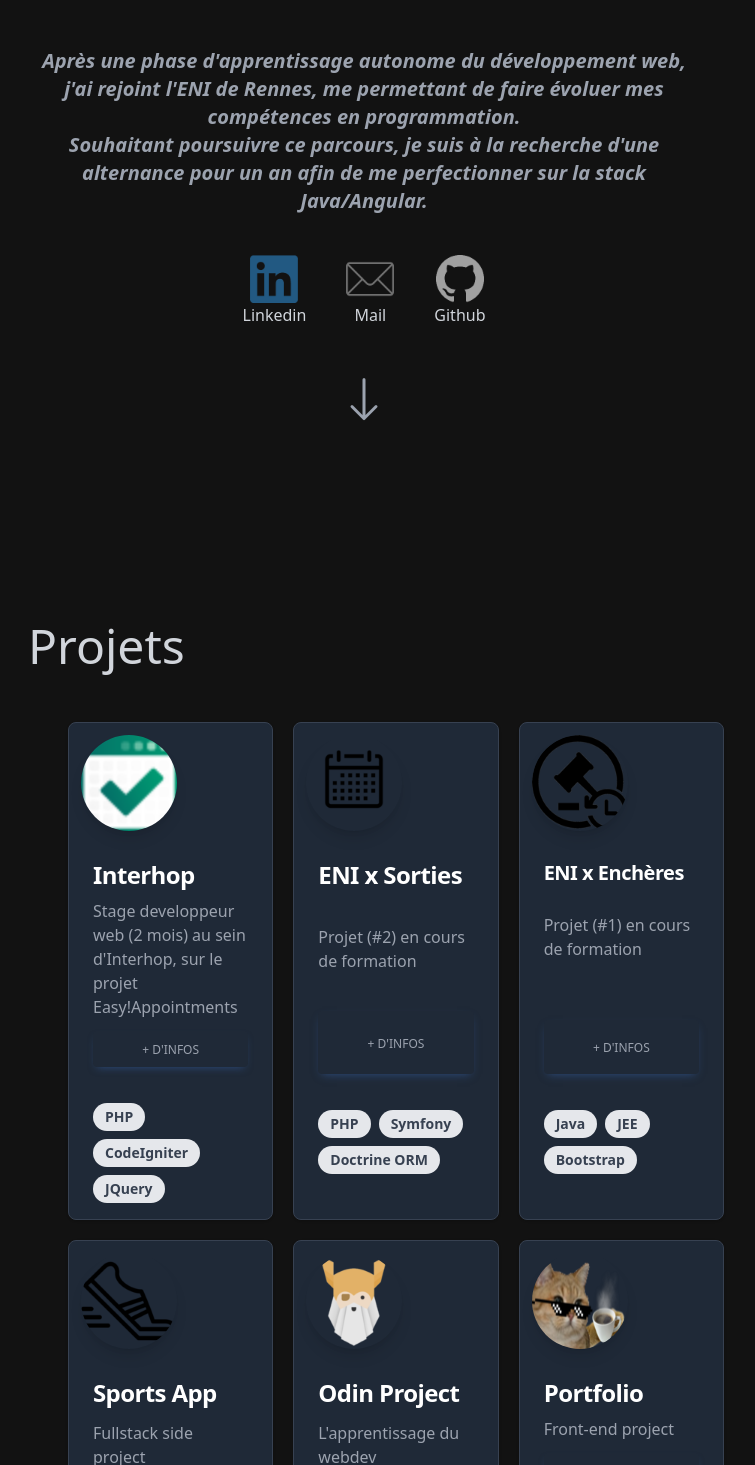
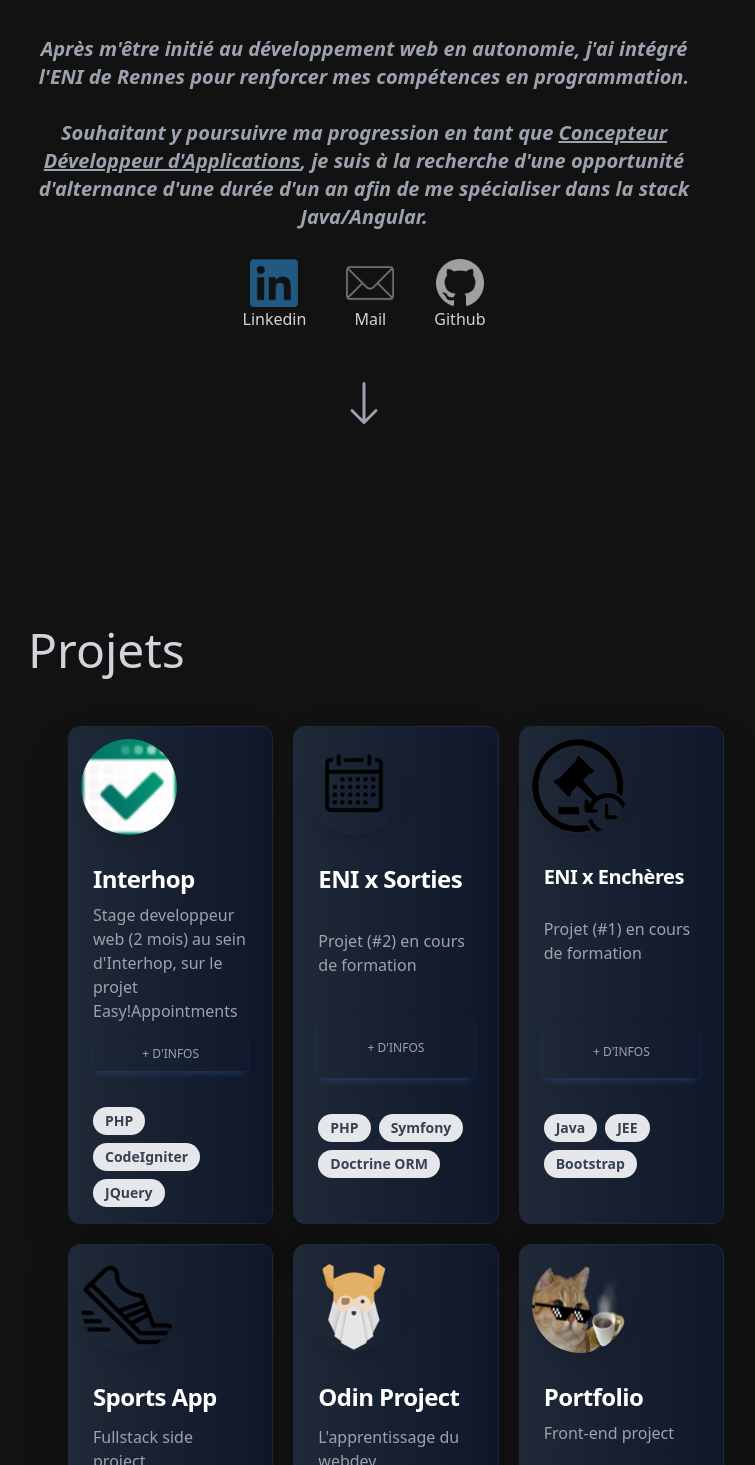
Before and after one commit to ThGtc/portfolio, a Next.js app: page / in a window 1280 px wide. Shown: the part 345-1810 px from the top of the page, without its empty margins (244-999 px from the left). Built offline with nearby package versions, Linux system fonts and the light colour scheme.

Commit message:
Upgrade projects cards

```diff
--- a/components/Hero.tsx
+++ b/components/Hero.tsx
@@ -2,6 +2,8 @@ import {Inter} from 'next/font/google'
 import {siteTitle} from '@/components/Layout'
 import {animateScroll as scroll} from 'react-scroll';
 import ContactCompo from "@/components/Contact";
+import Link from "next/link";
+import {eniLevelUpLink} from "@/components/HideThoseLinks";
 
 
 const inter = Inter({subsets: ['latin']})
@@ -17,19 +19,22 @@ const onBtnClick = () => {
 
 export default function Hero() {
     return (
-        <section className="max-w-3xl mx-auto pt-2 min-h-screen sm:min-h-fit px-4" id="landingArea">
+        <section
+            className="max-w-3xl mx-auto pt-2 min-h-screen sm:min-h-fit px-4"
+            id="landingArea">
             <div className="dark:text-gray-300 max-w-2xl">
                 <p className="text-3xl lg:text-5xl lg:leading-normal">
                     Hello there 👋 {/* General Kenobi */}
                 </p>
 
-                <p className="text-center text-lg py-10 italic font-semibold dark:text-gray-400 sm:text-xl">
-                    Après une phase d&apos;apprentissage autonome du développement web, j&apos;ai
-                    rejoint l&apos;ENI de Rennes, me permettant de faire évoluer
-                    mes compétences en programmation.
-                    <br/>
-                    Souhaitant poursuivre ce parcours, je suis à la recherche d&apos;une alternance pour un an
-                    afin de me perfectionner sur la stack Java/Angular.
+                <p className="text-center text-lg py-7 italic font-semibold dark:text-gray-400 sm:text-xl">
+                    Après m&apos;être initié au développement web en autonomie, j&apos;ai
+                    intégré l&apos;ENI de Rennes pour renforcer mes compétences en programmation.
+                    <br/> <br/>
+                    Souhaitant y poursuivre ma progression en
+                    tant que <Link className="underline" href={eniLevelUpLink} target={"_blank"}>Concepteur Développeur d&apos;Applications</Link>, je
+                    suis à la recherche d&apos;une opportunité d&apos;alternance d&apos;une durée d&apos;un an
+                    afin de me spécialiser dans la stack Java/Angular.
                     <br/>
                 </p>
                 <ContactCompo/>
--- /dev/null
+++ b/components/projectsCards/CardLayout.tsx
@@ -0,0 +1,71 @@
+'use client';
+import React, {useRef, useState} from "react";
+
+export const CardLayout = ({children}: {
+    children: React.ReactNode
+}) => {
+
+    const divRef = useRef<HTMLDivElement>(null);
+    const [isFocused, setIsFocused] = useState(false);
+    const [position, setPosition] = useState({x: 0, y: 0});
+    const [opacity, setOpacity] = useState(0);
+    let isDarkMode = false;
+    //const randomColor = `rgba(${Math.floor(Math.random() * 256)}, ${Math.floor(Math.random() * 256)}, ${Math.floor(Math.random() * 256)}, .1)`;
+
+    if (typeof document !== 'undefined' && document.documentElement.classList.contains('dark')) {
+        isDarkMode = true;
+    }
+
+    const handleMouseMove = (e: React.MouseEvent<HTMLDivElement>) => {
+        if (!divRef.current || isFocused) return;
+
+        const div = divRef.current;
+        const rect = div.getBoundingClientRect();
+
+        setPosition({x: e.clientX - rect.left, y: e.clientY - rect.top});
+    };
+
+    const handleFocus = () => {
+        setIsFocused(true);
+        setOpacity(1);
+    };
+
+    const handleBlur = () => {
+        setIsFocused(false);
+        setOpacity(0);
+    };
+
+    const handleMouseEnter = () => {
+        setOpacity(1);
+    };
+
+    const handleMouseLeave = () => {
+        setOpacity(0);
+    };
+
+    return (
+        <div
+            ref={divRef}
+            onMouseMove={handleMouseMove}
+            onFocus={handleFocus}
+            onBlur={handleBlur}
+            onMouseEnter={handleMouseEnter}
+            onMouseLeave={handleMouseLeave}
+            //className="bg-white border border-gray-200  rounded-lg shadow  hover:bg-gray-100">
+            className='relative grid grid-rows-[0.25fr_1fr_0.5fr] overflow-scroll md:flex-row md:max-w-xl no-scrollbar rounded-xl border border-gray-200 dark:border-slate-800 bg-gradient-to-r dark:from-gray-800 dark:to-slate-900 from-gray-100 to-slate-200 shadow-2xl'
+        >
+            <div
+                className='pointer-events-none absolute -inset-px opacity-0 transition duration-300'
+                style={{
+                    opacity,
+                    background: isDarkMode
+                        ? `radial-gradient(600px circle at ${position.x}px ${position.y}px, rgba(255, 182, 255, .1), transparent 40%)`
+                        : `radial-gradient(600px circle at ${position.x}px ${position.y}px, rgba(163, 249, 62, .1), transparent 40%)`,
+                }}
+            />
+            {children}
+        </div>
+    );
+
+
+}
--- a/components/projectsCards/EniEncheresCard.tsx
+++ b/components/projectsCards/EniEncheresCard.tsx
@@ -6,6 +6,7 @@ import GithubLogo from "@/public/GitHub.png";
 import {githubEncheres} from "@/components/HideThoseLinks";
 import {useCardModal} from "@/components/animations/CardsModal";
 import {animated} from "react-spring";
+import {CardLayout} from "@/components/projectsCards/CardLayout";
 
 export default function EniEncheresProject() {
 
@@ -13,12 +14,13 @@ export default function EniEncheresProject() {
 
     return (
         <>
-            <div
-                className="no-scrollbar bg-white border border-gray-200 rounded-lg grid grid-rows-[0.25fr_1fr_0.5fr] shadow md:flex-row md:max-w-xl hover:bg-gray-100 dark:border-gray-700 dark:bg-gray-800 dark:hover:bg-gray-700 overflow-scroll">
-                <Image
-                    className="w-24 h-24 m-3 rounded-full shadow-lg"
-                    src={EncheresLogo} alt={'Enchères'} title={'Enchères'}
-                />
+            <CardLayout>
+                <div>
+                    <Image
+                        className="w-24 h-24 m-3 rounded-full shadow-lg"
+                        src={EncheresLogo} alt={'Enchères'} title={'Enchères'}
+                    />
+                </div>
                 <div className="px-6 py-4 grid">
                     <h3 className="mb-2 text-xl font-bold tracking-tight text-gray-900 dark:text-white">
                         ENI x Enchères
@@ -43,7 +45,7 @@ export default function EniEncheresProject() {
                     <span
                         className="inline-block bg-gray-200 rounded-full px-3 py-1 text-sm font-semibold text-gray-700 mr-2 mb-2">Bootstrap</span>
                 </div>
-            </div>
+            </CardLayout>
 
             {showModal ? (
                 <>
@@ -56,7 +58,7 @@ export default function EniEncheresProject() {
                     >
                         <div className="relative w-auto my-6 mx-auto max-w-3xl max-h-full">
                             <div
-                                className="border-0 rounded-lg shadow-lg relative flex flex-col w-full bg-white outline-none focus:outline-none dark:border-gray-700 dark:bg-gray-800">
+                                className="border-0 rounded-lg shadow-lg relative flex flex-col w-full bg-white outline-none focus:outline-none dark:border-gray-700 dark:bg-slate-900">
                                 <div className="p-5 border-b border-solid border-slate-200 rounded-t">
                                     <div className="flex items-start justify-between">
                                         <h4 className="text-3xl font-semibold">
--- a/components/projectsCards/EniSortirCard.tsx
+++ b/components/projectsCards/EniSortirCard.tsx
@@ -6,6 +6,7 @@ import GithubLogo from "@/public/GitHub.png";
 import {githubSortir} from "@/components/HideThoseLinks";
 import {useCardModal} from "@/components/animations/CardsModal";
 import {animated} from "react-spring";
+import {CardLayout} from "@/components/projectsCards/CardLayout";
 
 export default function EniSortirProject() {
 
@@ -13,12 +14,13 @@ export default function EniSortirProject() {
 
     return (
         <>
-            <div
-                className="no-scrollbar bg-white border border-gray-200 grid grid-rows-[0.25fr_1fr_0.5fr] rounded-lg shadow md:flex-row md:max-w-xl hover:bg-gray-100 dark:border-gray-700 dark:bg-gray-800 dark:hover:bg-gray-700 overflow-scroll">
-                <Image
-                    className="w-24 h-24 m-3 rounded-full shadow-lg"
-                    src={SortirLogo} alt={'Sortir'} title={'Sortir'}
-                />
+            <CardLayout>
+                <div>
+                    <Image
+                        className="w-24 h-24 m-3 rounded-full shadow-lg"
+                        src={SortirLogo} alt={'Sortir'} title={'Sortir'}
+                    />
+                </div>
                 <div className="px-6 py-4 grid">
                     <h3 className="mb-2 text-2xl font-bold tracking-tight text-gray-900 dark:text-white">
                         ENI x Sorties
@@ -41,7 +43,7 @@ export default function EniSortirProject() {
                     <span
                         className="inline-block bg-gray-200 rounded-full px-3 py-1 text-sm font-semibold text-gray-700 mr-2 mb-2">Doctrine ORM</span>
                 </div>
-            </div>
+            </CardLayout>
 
             {showModal ? (
                 <>
@@ -54,7 +56,7 @@ export default function EniSortirProject() {
                     >
                         <div className="relative w-auto my-6 mx-auto max-w-3xl max-h-full">
                             <div
-                                className="border-0 rounded-lg shadow-lg relative flex flex-col w-full bg-white outline-none focus:outline-none dark:border-gray-700 dark:bg-gray-800">
+                                className="border-0 rounded-lg shadow-lg relative flex flex-col w-full bg-white outline-none focus:outline-none dark:border-gray-700 dark:bg-slate-900">
                                 <div className="p-5 border-b border-solid border-slate-200 rounded-t">
                                     <div className="flex items-start justify-between">
                                         <h4 className="text-3xl font-semibold">
--- a/components/projectsCards/InterhopCard.tsx
+++ b/components/projectsCards/InterhopCard.tsx
@@ -6,6 +6,7 @@ import GitLabLogo from '@/public/GitLab.png'
 import {gitLabEasyAppointments} from "@/components/HideThoseLinks";
 import {useCardModal} from "@/components/animations/CardsModal";
 import {animated} from "react-spring";
+import {CardLayout} from "@/components/projectsCards/CardLayout";
 
 export default function InterhopProject() {
 
@@ -13,12 +14,13 @@ export default function InterhopProject() {
 
     return (
         <>
-            <div
-                className="no-scrollbar bg-white border border-gray-200 grid grid-rows-[0.25fr_1fr_0.5fr] rounded-lg shadow md:flex-row md:max-w-xl hover:bg-gray-100 dark:border-gray-700 dark:bg-gray-800 dark:hover:bg-gray-700 overflow-scroll">
-                <Image
-                    className="w-24 h-24 m-3 rounded-full shadow-lg"
-                    src={EasyApptLogo} alt={'Easy!Appointments'} title={'Easy!Appointments'}
-                />
+            <CardLayout>
+                <div>
+                    <Image
+                        className="w-24 h-24 m-3 rounded-full shadow-lg"
+                        src={EasyApptLogo} alt={'Easy!Appointments'} title={'Easy!Appointments'}
+                    />
+                </div>
                 <div className="px-6 py-4 grid">
                     <h3 className="mb-2 text-2xl font-bold tracking-tight text-gray-900 dark:text-white">
                         Interhop
@@ -41,7 +43,7 @@ export default function InterhopProject() {
                     <span
                         className="inline-block bg-gray-200 rounded-full px-3 py-1 text-sm font-semibold text-gray-700 mr-2 mb-2">JQuery</span>
                 </div>
-            </div>
+            </CardLayout>
 
             {showModal ? (
                 <>
@@ -54,7 +56,7 @@ export default function InterhopProject() {
                     >
                         <div className="relative w-auto my-6 mx-auto max-w-3xl max-h-full">
                             <div
-                                className="border-0 rounded-lg shadow-lg relative flex flex-col w-full bg-white outline-none focus:outline-none dark:border-gray-700 dark:bg-gray-800">
+                                className="border-0 rounded-lg shadow-lg relative flex flex-col w-full bg-white outline-none focus:outline-none dark:border-gray-700 dark:bg-slate-900">
                                 <div className="p-5 border-b border-solid border-slate-200 rounded-t">
                                     <div className="flex items-start justify-between">
                                         <h4 className="text-3xl font-semibold">
--- a/components/projectsCards/OdinProjectCard.tsx
+++ b/components/projectsCards/OdinProjectCard.tsx
@@ -6,6 +6,7 @@ import GithubLogo from "@/public/GitHub.png";
 import {githubOdinProject} from "@/components/HideThoseLinks";
 import {useCardModal} from "@/components/animations/CardsModal";
 import {animated} from "react-spring";
+import {CardLayout} from "@/components/projectsCards/CardLayout";
 
 export default function OdinProject() {
 
@@ -13,12 +14,13 @@ export default function OdinProject() {
 
     return (
         <>
-            <div
-                className="no-scrollbar bg-white border border-gray-200 grid grid-rows-[0.25fr_1fr_0.5fr] rounded-lg shadow md:flex-row md:max-w-xl hover:bg-gray-100 dark:border-gray-700 dark:bg-gray-800 dark:hover:bg-gray-700 overflow-scroll">
-                <Image
-                    className="w-24 h-24 m-3 rounded-full shadow-lg"
-                    src={OdinLogo} alt={'Odin Project'} title={'Odin Project'}
-                />
+            <CardLayout>
+                <div>
+                    <Image
+                        className="w-24 h-24 m-3 rounded-full shadow-lg"
+                        src={OdinLogo} alt={'Odin Project'} title={'Odin Project'}
+                    />
+                </div>
                 <div className="px-6 py-4 grid">
                     <h3 className="mb-2 text-2xl font-bold tracking-tight text-gray-900 dark:text-white">
                         Odin Project
@@ -41,7 +43,7 @@ export default function OdinProject() {
                     <span
                         className="inline-block bg-gray-200 rounded-full px-3 py-1 text-sm font-semibold text-gray-700 mr-2 mb-2">Vanilla JS</span>
                 </div>
-            </div>
+            </CardLayout>
 
             {showModal ? (
                 <>
@@ -54,7 +56,7 @@ export default function OdinProject() {
                     >
                         <div className="relative w-auto my-6 mx-auto max-w-3xl">
                             <div
-                                className="border-0 rounded-lg shadow-lg relative flex flex-col w-full bg-white outline-none focus:outline-none dark:border-gray-700 dark:bg-gray-800">
+                                className="border-0 rounded-lg shadow-lg relative flex flex-col w-full bg-white outline-none focus:outline-none dark:border-gray-700 dark:bg-slate-900">
                                 <div className="p-5 border-b border-solid border-slate-200 rounded-t">
                                     <div className="flex items-start justify-between">
                                         <h4 className="text-3xl font-semibold">
@@ -119,6 +121,5 @@ export default function OdinProject() {
                 </>
             ) : null}
         </>
-
     )
 }
--- a/components/projectsCards/Portfolio.tsx
+++ b/components/projectsCards/Portfolio.tsx
@@ -6,6 +6,7 @@ import GithubLogo from "@/public/GitHub.png";
 import {githubPortfolio} from "@/components/HideThoseLinks";
 import {useCardModal} from "@/components/animations/CardsModal";
 import {animated} from "react-spring";
+import {CardLayout} from "@/components/projectsCards/CardLayout";
 
 export default function PortfolioProject() {
 
@@ -13,12 +14,13 @@ export default function PortfolioProject() {
 
     return (
         <>
-            <div
-                className="no-scrollbar bg-white border border-gray-200 grid grid-rows-[0.25fr_1fr_0.5fr] rounded-lg shadow md:flex-row md:max-w-xl hover:bg-gray-100 dark:border-gray-700 dark:bg-gray-800 dark:hover:bg-gray-700 overflow-scroll">
-                <Image
-                    className="w-24 h-24 m-3 rounded-full shadow-lg"
-                    src={PortfolioLogo} alt={'Portfolio logo'} title={'Portfolio'}
-                />
+            <CardLayout>
+                <div>
+                    <Image
+                        className="w-24 h-24 m-3 rounded-full shadow-lg"
+                        src={PortfolioLogo} alt={'Portfolio logo'} title={'Portfolio'}
+                    />
+                </div>
                 <div className="px-6 py-4 grid">
                     <h3 className="mb-2 text-2xl font-bold tracking-tight text-gray-900 dark:text-white">
                         Portfolio
@@ -41,7 +43,7 @@ export default function PortfolioProject() {
                     <span
                         className="inline-block bg-gray-200 rounded-full px-3 py-1 text-sm font-semibold text-gray-700 mr-2 mb-2">Tailwind CSS</span>
                 </div>
-            </div>
+            </CardLayout>
 
             {showModal ? (
                 <>
@@ -54,7 +56,7 @@ export default function PortfolioProject() {
                     >
                         <div className="relative w-auto my-6 mx-auto max-w-3xl">
                             <div
-                                className="border-0 rounded-lg shadow-lg relative flex flex-col w-full bg-white outline-none focus:outline-none dark:border-gray-700 dark:bg-gray-800">
+                                className="border-0 rounded-lg shadow-lg relative flex flex-col w-full bg-white outline-none focus:outline-none dark:border-gray-700 dark:bg-slate-900">
                                 <div className="p-5 border-b border-solid border-slate-200 rounded-t">
                                     <div className="flex items-start justify-between">
                                         <h4 className="text-3xl font-semibold">
--- a/components/projectsCards/SportsCard.tsx
+++ b/components/projectsCards/SportsCard.tsx
@@ -6,6 +6,7 @@ import GithubLogo from "@/public/GitHub.png";
 import {githubSportsApp} from "@/components/HideThoseLinks";
 import {useCardModal} from "@/components/animations/CardsModal";
 import {animated} from "react-spring";
+import {CardLayout} from "@/components/projectsCards/CardLayout";
 
 export default function SportsProject() {
 
@@ -13,12 +14,13 @@ export default function SportsProject() {
 
     return (
         <>
-            <div
-                className="no-scrollbar bg-white border border-gray-200 grid grid-rows-[0.25fr_1fr_0.5fr] rounded-lg shadow md:flex-row md:max-w-xl hover:bg-gray-100 dark:border-gray-700 dark:bg-gray-800 dark:hover:bg-gray-700 overflow-scroll">
-                <Image
-                    className="w-24 h-24 m-3 rounded-full shadow-lg"
-                    src={SportsLogo} alt={'Sports logo'} title={'Sports app'}
-                />
+            <CardLayout>
+                <div>
+                    <Image
+                        className="w-24 h-24 m-3 rounded-full shadow-lg"
+                        src={SportsLogo} alt={'Sports logo'} title={'Sports app'}
+                    />
+                </div>
                 <div className="px-6 py-4 grid">
                     <h3 className="mb-2 text-2xl font-bold tracking-tight text-gray-900 dark:text-white">
                         Sports App
@@ -41,7 +43,7 @@ export default function SportsProject() {
                     <span
                         className="inline-block bg-gray-200 rounded-full px-3 py-1 text-sm font-semibold text-gray-700 mr-2 mb-2">Angular</span>
                 </div>
-            </div>
+            </CardLayout>
 
             {showModal ? (
                 <>
@@ -54,7 +56,7 @@ export default function SportsProject() {
                     >
                         <div className="relative w-auto my-6 mx-auto max-w-3xl max-h-full">
                             <div
-                                className="border-0 rounded-lg shadow-lg relative flex flex-col w-full bg-white outline-none focus:outline-none dark:border-gray-700 dark:bg-gray-800">
+                                className="border-0 rounded-lg shadow-lg relative flex flex-col w-full bg-white outline-none focus:outline-none dark:border-gray-700 dark:bg-slate-900">
                                 <div className="p-5 border-b border-solid border-slate-200 rounded-t">
                                     <div className="flex items-start justify-between">
                                         <h4 className="text-3xl font-semibold">
--- a/pages/index.tsx
+++ b/pages/index.tsx
@@ -12,7 +12,7 @@ const title = siteTitle + "Développeur";
 const onBtnClick = () => {
     const landingArea = document.getElementById('landingArea');
     if (landingArea) {
-        const offsetTop = landingArea.offsetTop - 200;
+        const offsetTop = landingArea.offsetTop - 300;
         scroll.scrollTo(offsetTop);
     }
 };
```
